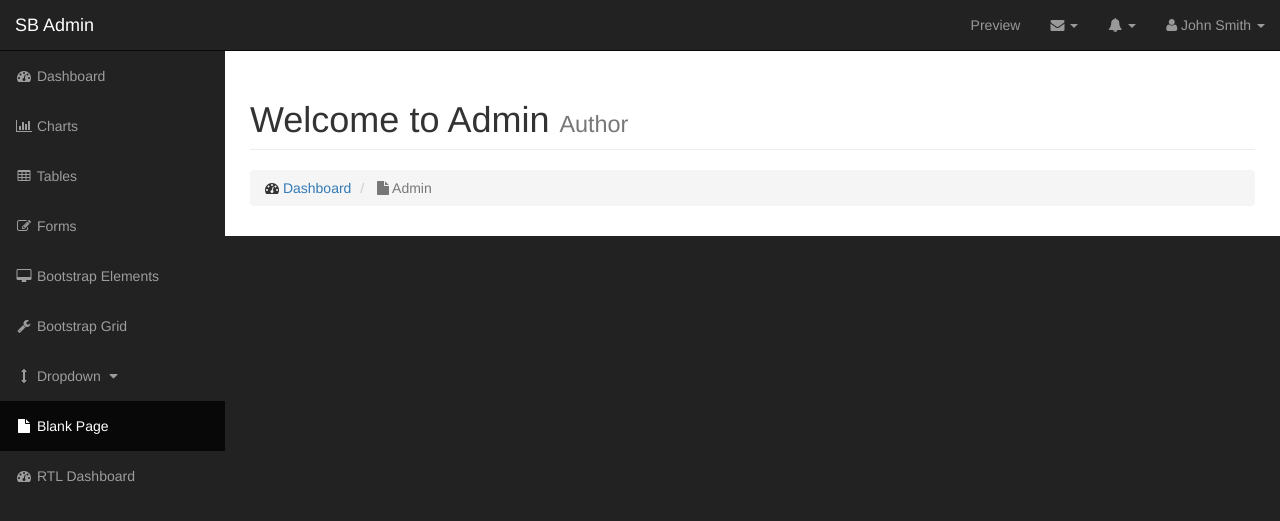
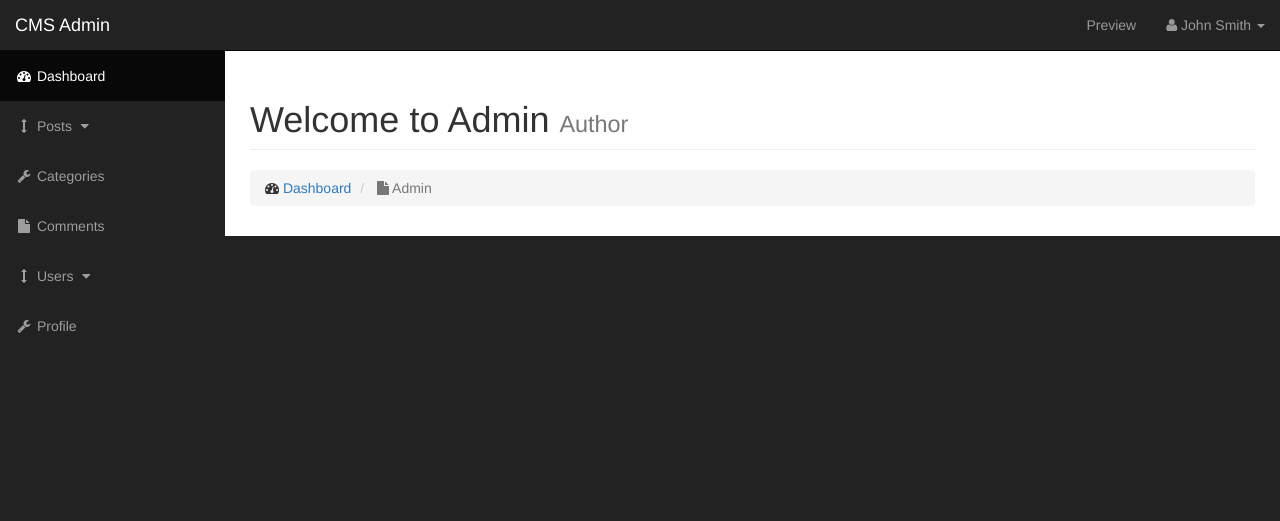
Before and after one commit to mazharvai007/CMS-Project, a PHP site: page /admin in a window 1280 px wide. Shown: the top 521 px of the page. Run offline with PHP 8.4, Linux system fonts and the light colour scheme; grey boxes labelled with a size stand in for pictures from a placeholder-image service; some libraries are stand-ins or nearby versions.

Commit message:
Creating admin menus

```diff
--- a/admin/includes/navigation.php
+++ b/admin/includes/navigation.php
@@ -8,102 +8,16 @@
             <span class="icon-bar"></span>
             <span class="icon-bar"></span>
         </button>
-        <a class="navbar-brand" href="index.html">SB Admin</a>
+        <a class="navbar-brand" href="index.html">CMS Admin</a>
     </div>
     <!-- Top Menu Items -->
     <ul class="nav navbar-right top-nav">
-        <li><a href="../index.php" target="_blank">Preview</a></li>
-        <li class="dropdown">
-            <a href="#" class="dropdown-toggle" data-toggle="dropdown"><i class="fa fa-envelope"></i> <b class="caret"></b></a>
-            <ul class="dropdown-menu message-dropdown">
-                <li class="message-preview">
-                    <a href="#">
-                        <div class="media">
-                            <span class="pull-left">
-                                <img class="media-object" src="http://placehold.it/50x50" alt="">
-                            </span>
-                            <div class="media-body">
-                                <h5 class="media-heading">
-                                    <strong>John Smith</strong>
-                                </h5>
-                                <p class="small text-muted"><i class="fa fa-clock-o"></i> Yesterday at 4:32 PM</p>
-                                <p>Lorem ipsum dolor sit amet, consectetur...</p>
-                            </div>
-                        </div>
-                    </a>
-                </li>
-                <li class="message-preview">
-                    <a href="#">
-                        <div class="media">
-                            <span class="pull-left">
-                                <img class="media-object" src="http://placehold.it/50x50" alt="">
-                            </span>
-                            <div class="media-body">
-                                <h5 class="media-heading">
-                                    <strong>John Smith</strong>
-                                </h5>
-                                <p class="small text-muted"><i class="fa fa-clock-o"></i> Yesterday at 4:32 PM</p>
-                                <p>Lorem ipsum dolor sit amet, consectetur...</p>
-                            </div>
-                        </div>
-                    </a>
-                </li>
-                <li class="message-preview">
-                    <a href="#">
-                        <div class="media">
-                            <span class="pull-left">
-                                <img class="media-object" src="http://placehold.it/50x50" alt="">
-                            </span>
-                            <div class="media-body">
-                                <h5 class="media-heading">
-                                    <strong>John Smith</strong>
-                                </h5>
-                                <p class="small text-muted"><i class="fa fa-clock-o"></i> Yesterday at 4:32 PM</p>
-                                <p>Lorem ipsum dolor sit amet, consectetur...</p>
-                            </div>
-                        </div>
-                    </a>
-                </li>
-                <li class="message-footer">
-                    <a href="#">Read All New Messages</a>
-                </li>
-            </ul>
-        </li>
-        <li class="dropdown">
-            <a href="#" class="dropdown-toggle" data-toggle="dropdown"><i class="fa fa-bell"></i> <b class="caret"></b></a>
-            <ul class="dropdown-menu alert-dropdown">
-                <li>
-                    <a href="#">Alert Name <span class="label label-default">Alert Badge</span></a>
-                </li>
-                <li>
-                    <a href="#">Alert Name <span class="label label-primary">Alert Badge</span></a>
-                </li>
-                <li>
-                    <a href="#">Alert Name <span class="label label-success">Alert Badge</span></a>
-                </li>
-                <li>
-                    <a href="#">Alert Name <span class="label label-info">Alert Badge</span></a>
-                </li>
-                <li>
-                    <a href="#">Alert Name <span class="label label-warning">Alert Badge</span></a>
-                </li>
-                <li>
-                    <a href="#">Alert Name <span class="label label-danger">Alert Badge</span></a>
-                </li>
-                <li class="divider"></li>
-                <li>
-                    <a href="#">View All</a>
-                </li>
-            </ul>
-        </li>
+        <li><a href="../" target="_blank">Preview</a></li>
         <li class="dropdown">
             <a href="#" class="dropdown-toggle" data-toggle="dropdown"><i class="fa fa-user"></i> John Smith <b class="caret"></b></a>
             <ul class="dropdown-menu">
                 <li>
                     <a href="#"><i class="fa fa-fw fa-user"></i> Profile</a>
-                </li>
-                <li>
-                    <a href="#"><i class="fa fa-fw fa-envelope"></i> Inbox</a>
                 </li>
                 <li>
                     <a href="#"><i class="fa fa-fw fa-gear"></i> Settings</a>
@@ -118,40 +32,39 @@
     <!-- Sidebar Menu Items - These collapse to the responsive navigation menu on small screens -->
     <div class="collapse navbar-collapse navbar-ex1-collapse">
         <ul class="nav navbar-nav side-nav">
-            <li>
+            <li class="active">
                 <a href="index.html"><i class="fa fa-fw fa-dashboard"></i> Dashboard</a>
             </li>
             <li>
-                <a href="charts.html"><i class="fa fa-fw fa-bar-chart-o"></i> Charts</a>
-            </li>
-            <li>
-                <a href="tables.html"><i class="fa fa-fw fa-table"></i> Tables</a>
-            </li>
-            <li>
-                <a href="forms.html"><i class="fa fa-fw fa-edit"></i> Forms</a>
-            </li>
-            <li>
-                <a href="bootstrap-elements.html"><i class="fa fa-fw fa-desktop"></i> Bootstrap Elements</a>
-            </li>
-            <li>
-                <a href="bootstrap-grid.html"><i class="fa fa-fw fa-wrench"></i> Bootstrap Grid</a>
-            </li>
-            <li>
-                <a href="javascript:;" data-toggle="collapse" data-target="#demo"><i class="fa fa-fw fa-arrows-v"></i> Dropdown <i class="fa fa-fw fa-caret-down"></i></a>
-                <ul id="demo" class="collapse">
+                <a href="javascript:;" data-toggle="collapse" data-target="#posts_dropdown"><i class="fa fa-fw fa-arrows-v"></i> Posts <i class="fa fa-fw fa-caret-down"></i></a>
+                <ul id="posts_dropdown" class="collapse">
                     <li>
-                        <a href="#">Dropdown Item</a>
+                        <a href="#">View All Posts</a>
                     </li>
                     <li>
-                        <a href="#">Dropdown Item</a>
+                        <a href="#">Add Post</a>
                     </li>
                 </ul>
             </li>
-            <li class="active">
-                <a href="blank-page.html"><i class="fa fa-fw fa-file"></i> Blank Page</a>
+            <li>
+                <a href="#"><i class="fa fa-fw fa-wrench"></i> Categories</a>
             </li>
             <li>
-                <a href="index-rtl.html"><i class="fa fa-fw fa-dashboard"></i> RTL Dashboard</a>
+                <a href="blank-page.html"><i class="fa fa-fw fa-file"></i> Comments</a>
+            </li>
+            <li>
+                <a href="javascript:;" data-toggle="collapse" data-target="#users_dropdown"><i class="fa fa-fw fa-arrows-v"></i> Users <i class="fa fa-fw fa-caret-down"></i></a>
+                <ul id="users_dropdown" class="collapse">
+                    <li>
+                        <a href="#">View All Posts</a>
+                    </li>
+                    <li>
+                        <a href="#">Add Post</a>
+                    </li>
+                </ul>
+            </li>
+            <li>
+                <a href="#"><i class="fa fa-fw fa-wrench"></i> Profile</a>
             </li>
         </ul>
     </div>
```
